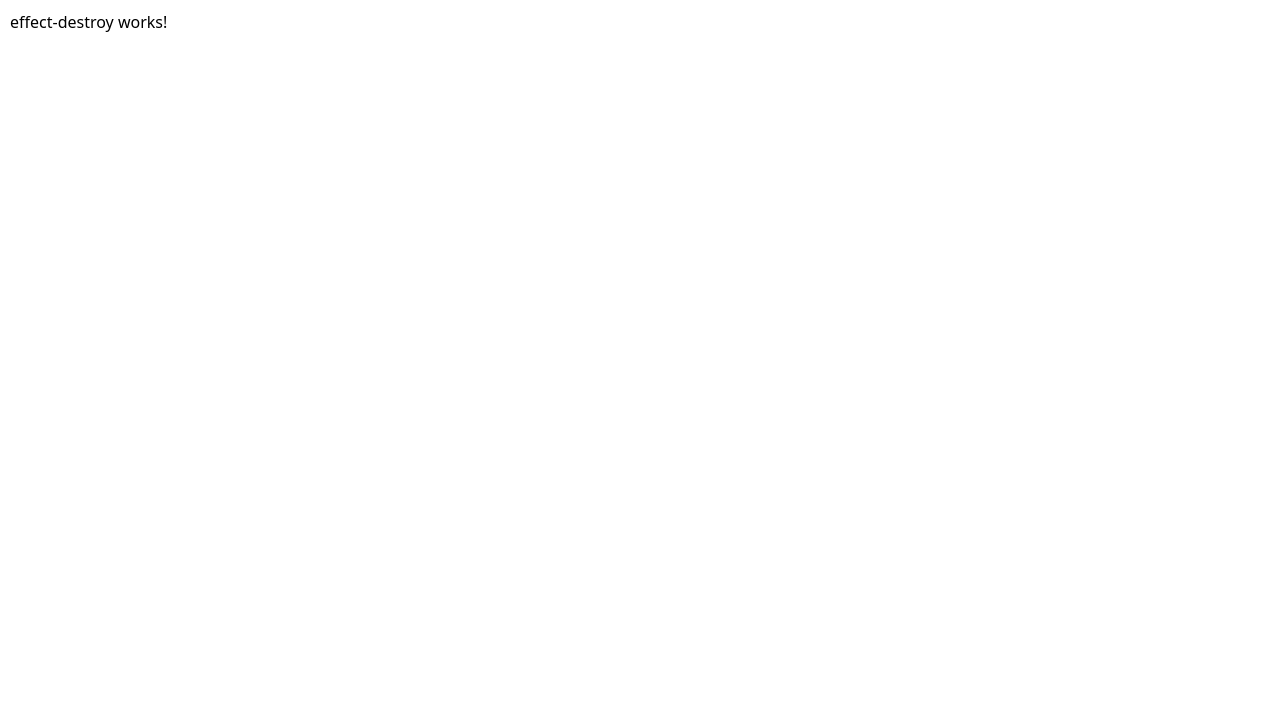
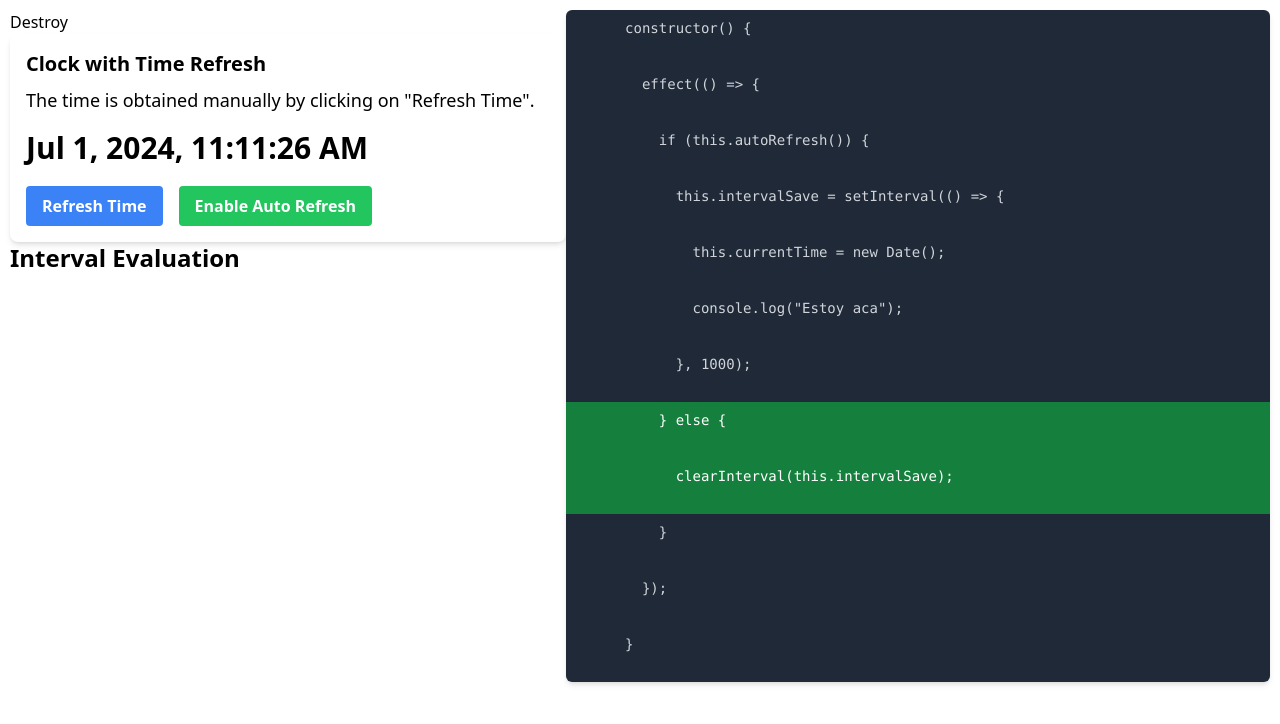
Before and after one commit to damiansire/angular-examples, an Angular app: page / in a window 1280 px wide. Shown: the top 724 px of the page. Built offline with nearby package versions, Linux system fonts and the light colour scheme.

Commit message:
feat: add base logic for component destroy

```diff
--- a/src/app/signals/7-effect-destroy/component-destroy/component-destroy.component.html
+++ b/src/app/signals/7-effect-destroy/component-destroy/component-destroy.component.html
@@ -1 +1,31 @@
-<p>component-destroy works!</p>
+<div class="weather-widget p-4 rounded-lg shadow-md bg-white">
+  <h2 class="text-xl font-semibold mb-2">Clock with Time Refresh</h2>
+
+  <div class="flex flex-col md:flex-row items-center justify-between mb-4">
+    @if(!autoRefresh()){
+    <p class="text-lg md:mr-4">
+      The time is obtained manually by clicking on "Refresh Time".
+    </p>
+    } @if(autoRefresh()){
+    <p class="text-lg md:mr-4">Automatic time refresh enabled.</p>
+    }
+  </div>
+  <div class="mb-5">
+    <h2 class="text-3xl font-bold">{{ currentTime | date : "medium" }}</h2>
+  </div>
+  <div class="flex space-x-4">
+    <button
+      class="bg-blue-500 hover:bg-blue-700 text-white font-bold py-2 px-4 rounded"
+      (click)="refreshTime()"
+    >
+      Refresh Time
+    </button>
+
+    <button
+      class="bg-green-500 hover:bg-green-700 text-white font-bold py-2 px-4 rounded"
+      (click)="toggleAutoRefresh()"
+    >
+      {{ autoRefresh() ? "Disable" : "Enable" }} Auto Refresh
+    </button>
+  </div>
+</div>
--- a/src/app/signals/7-effect-destroy/component-destroy/component-destroy.component.ts
+++ b/src/app/signals/7-effect-destroy/component-destroy/component-destroy.component.ts
@@ -1,12 +1,37 @@
-import { Component } from '@angular/core';
+import { CommonModule } from '@angular/common';
+import { Component, EventEmitter, Output, effect, signal } from '@angular/core';
 
 @Component({
   selector: 'app-component-destroy',
   standalone: true,
-  imports: [],
+  imports: [CommonModule],
   templateUrl: './component-destroy.component.html',
-  styleUrl: './component-destroy.component.css'
+  styleUrl: './component-destroy.component.css',
 })
 export class ComponentDestroyComponent {
+  @Output() autoRefreshEvent = new EventEmitter<boolean>();
+  @Output() newIntervalOutput = new EventEmitter<Date>();
+  currentTime = new Date();
+  autoRefresh = signal(false);
+  intervalSave: any;
+  constructor() {
+    effect(() => {
+      if (this.autoRefresh()) {
+        this.intervalSave = setInterval(() => {
+          this.currentTime = new Date();
+          this.newIntervalOutput.emit(this.currentTime);
+        }, 1000);
+      } else {
+        clearInterval(this.intervalSave);
+      }
+    });
+  }
 
+  refreshTime() {
+    this.currentTime = new Date();
+  }
+  toggleAutoRefresh() {
+    this.autoRefreshEvent.emit(!this.autoRefresh());
+    this.autoRefresh.set(!this.autoRefresh());
+  }
 }
--- a/src/app/signals/7-effect-destroy/effect-destroy.component.html
+++ b/src/app/signals/7-effect-destroy/effect-destroy.component.html
@@ -1 +1,22 @@
-<p>effect-destroy works!</p>
+<div class="flex">
+  <div>
+    <button (click)="destroy()">Destroy</button>
+    @if(showComponent){
+    <div>
+      <app-component-destroy
+        (newIntervalOutput)="newIntervalOutput($event)"
+        (autoRefreshEvent)="setAutoRefresh($event)"
+      />
+    </div>
+    }
+    <app-event-history
+      title="Interval Evaluation"
+      [history]="appEventHistory"
+      stateName="Count Number:"
+    ></app-event-history>
+  </div>
+
+  <div class="flex-grow">
+    <app-code [lines]="lines"></app-code>
+  </div>
+</div>
--- a/src/app/signals/7-effect-destroy/effect-destroy.component.ts
+++ b/src/app/signals/7-effect-destroy/effect-destroy.component.ts
@@ -1,10 +1,106 @@
-import { Component } from '@angular/core';
+import { Component, computed, signal } from '@angular/core';
+import { ComponentDestroyComponent } from './component-destroy/component-destroy.component';
+import { EventHistoryComponent } from '../../components/event-history/event-history.component';
+import { CodeComponent } from '../../components-atom/code/code.component';
+import { codeLine } from '../../components-atom/component-atom.interface';
+import { HistoryElement } from '../../components/component.interface';
 
 @Component({
   selector: 'app-effect-destroy',
   standalone: true,
-  imports: [],
   templateUrl: './effect-destroy.component.html',
   styleUrl: './effect-destroy.component.css',
+  imports: [ComponentDestroyComponent, EventHistoryComponent, CodeComponent],
 })
-export class EffectDestroyComponent {}
+export class EffectDestroyComponent {
+  autoRefresh = signal(false);
+  appEventHistory = signal<HistoryElement[]>([]);
+  lines = computed<codeLine[]>(() => [
+    {
+      line: 'constructor() {',
+      active: false,
+    },
+    {
+      line: '  effect(() => {',
+      active: false,
+    },
+    {
+      line: '    if (this.autoRefresh()) {',
+      active: this.autoRefresh(),
+    },
+    {
+      line: '      this.intervalSave = setInterval(() => {',
+      active: this.autoRefresh(),
+    },
+    {
+      line: '        this.currentTime = new Date();',
+      active: this.autoRefresh(),
+    },
+    {
+      line: '        console.log("Estoy aca");',
+      active: this.autoRefresh(),
+    },
+    {
+      line: '      }, 1000);',
+      active: this.autoRefresh(),
+    },
+    {
+      line: '    } else {',
+      active: !this.autoRefresh(),
+    },
+    {
+      line: '      clearInterval(this.intervalSave);',
+      active: !this.autoRefresh(),
+    },
+    {
+      line: '    }',
+      active: false,
+    },
+    {
+      line: '  });',
+      active: false,
+    },
+    {
+      line: '}',
+      active: false,
+    },
+  ]);
+
+  showComponent = true;
+  destroy() {
+    this.showComponent = false;
+  }
+  setAutoRefresh(event: boolean) {
+    this.autoRefresh.set(event);
+  }
+  addConditionalCountRecomputation(
+    trigger: string,
+    newState: number | string,
+    isCountIncrement: boolean
+  ) {
+    this.appEventHistory.update((prevHistory) => {
+      const newHistory = prevHistory.length ? [...prevHistory] : [];
+      newHistory.push({
+        date: new Date(),
+        trigger,
+        newState,
+        isCountIncrement,
+      });
+      return newHistory;
+    });
+  }
+  getFormattedTime(date: Date) {
+    const hours = String(date.getHours()).padStart(2, '0');
+    const minutes = String(date.getMinutes()).padStart(2, '0');
+    const seconds = String(date.getSeconds()).padStart(2, '0');
+
+    return `${hours}:${minutes}:${seconds}`;
+  }
+  newIntervalOutput(event: Date) {
+    this.addConditionalCountRecomputation(
+      'interval',
+      this.getFormattedTime(event),
+      false
+    );
+  }
+}
```
